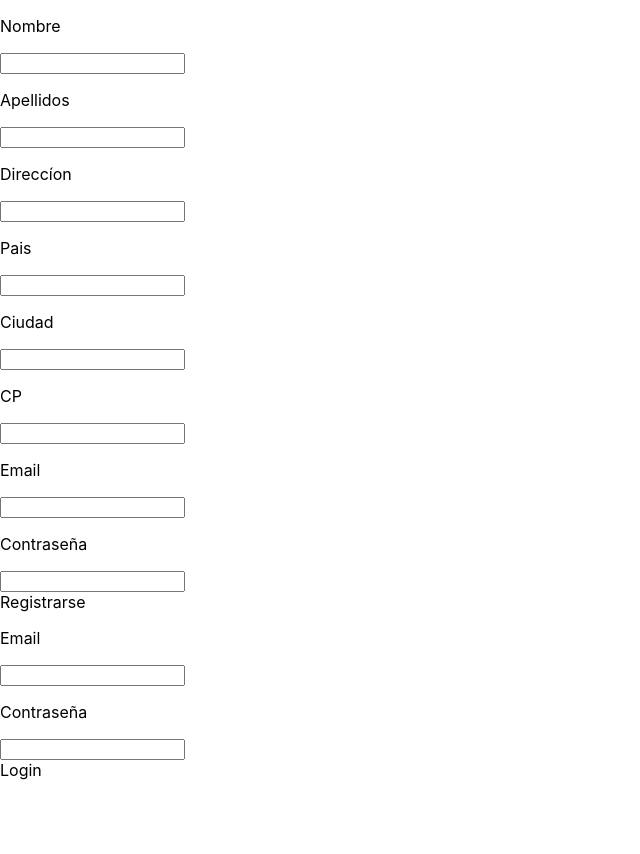
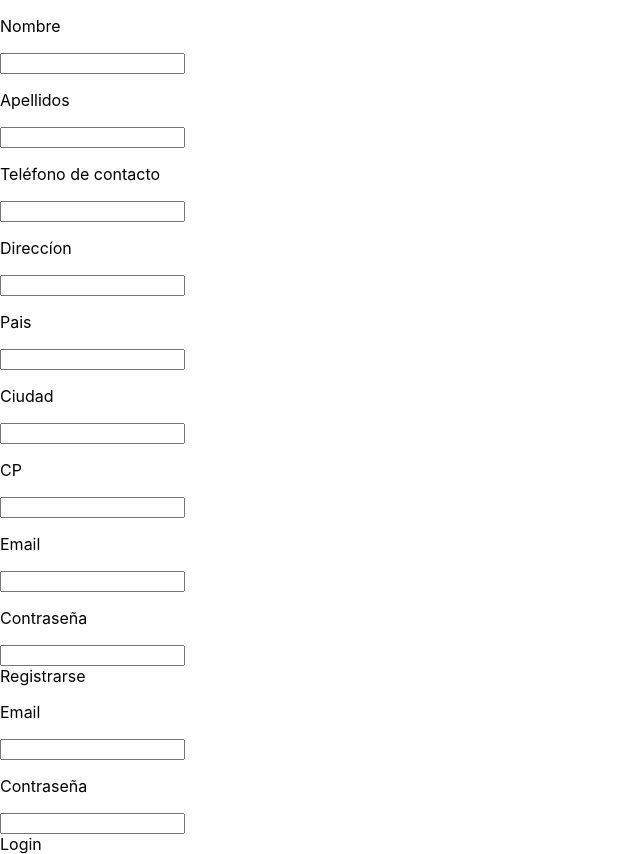
Before and after one commit to Jesicamm/Front-End-Final-project-E-commerce, a React (Create React App) app in the folder finalproject/: page /sesion in a window 1280 px wide. Shown: the whole page, without its empty margins (0-640 px from the left). Before the commit the page ends 800 px from the top, so only its background shows below. Built offline with nearby package versions, Linux system fonts and the light colour scheme.

Commit message:
added dependencies and modified sesion file

```diff
--- a/finalproject/package.json
+++ b/finalproject/package.json
@@ -10,9 +10,12 @@
     "bootstrap": "^4.6.0",
     "react": "^17.0.2",
     "react-dom": "^17.0.2",
+    "react-redux": "^7.2.4",
     "react-router-dom": "^5.2.0",
     "react-scripts": "4.0.3",
     "reactjs-localstorage": "^1.0.1",
+    "redux": "^4.1.0",
+    "redux-localstorage-simple": "^2.4.0",
     "web-vitals": "^1.1.1"
   },
   "scripts": {
--- a/finalproject/src/components/Button/Button.jsx
+++ b/finalproject/src/components/Button/Button.jsx
@@ -4,16 +4,16 @@ import './Button.css';
 import {useHistory} from 'react-router-dom';
 
 const Button = (props) => {
-
+    const {name, path} = props;
     let history = useHistory();
 
     const bringMeTo = () => {
-        history.push(`/${props.path}`)
+        history.push(`/${path}`)
     }
 
     return(
         <div onClick={()=> bringMeTo()} className="buttonRedirect">
-            {props.name}
+            {name}
         </div>
     )
 }
--- a/finalproject/src/views/Sesion/Sesion.jsx
+++ b/finalproject/src/views/Sesion/Sesion.jsx
@@ -113,6 +113,11 @@ const Sesion = (props) => {
                 <p className='form-label-surname'>Apellidos</p>
                 <input name='surname' className="form-input-surname" onChange={handleState}></input>
 
+                <div className="phone">
+                     <p className='form-label-phone'>Teléfono de contacto</p>
+                    <input name="phone" className="form-input-phone" onChange={handleState}></input>
+                </div>
+
                 <p className='form-label-adress'>Direccíon</p>
                 <input name='address' className="form-input-adress" onChange={handleState}></input>
                 <div className="city">
@@ -137,7 +142,7 @@ const Sesion = (props) => {
                     <input type='password' name='password' className="form-input-password" onChange={handleState}></input>
                 </div>
 
-                <div onClick={() => { sendDataRegister() }} className="form-button form-button-register">
+                <div onClick={ sendDataRegister } className="form-button form-button-register">
                     Registrarse
                 </div>
             </div>
@@ -150,7 +155,7 @@ const Sesion = (props) => {
                    {loginMessage}
                 </div>
                 <input type='password' name='password' className="form-input-password" onChange={handler}></input>
-            <div onClick={() => { sendDataLogin() }} className="form-button-login">
+            <div onClick= { sendDataLogin } className="form-button-login">
                     Login
                 </div>
             </div>
```
Also changed, not shown: 1 other file (tests, documents, lock files or other folders).
